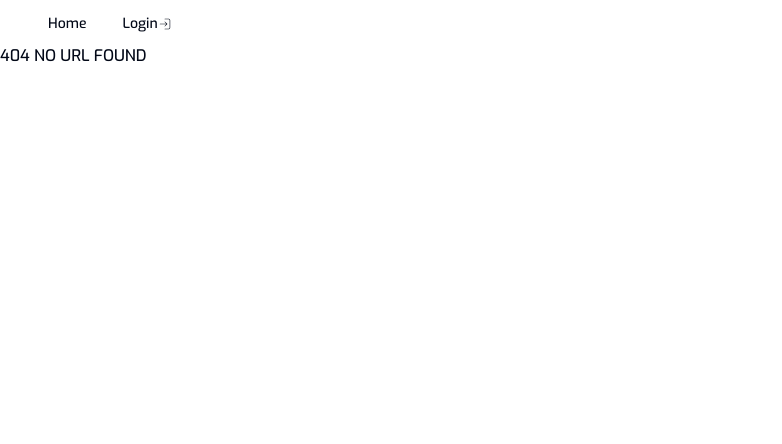
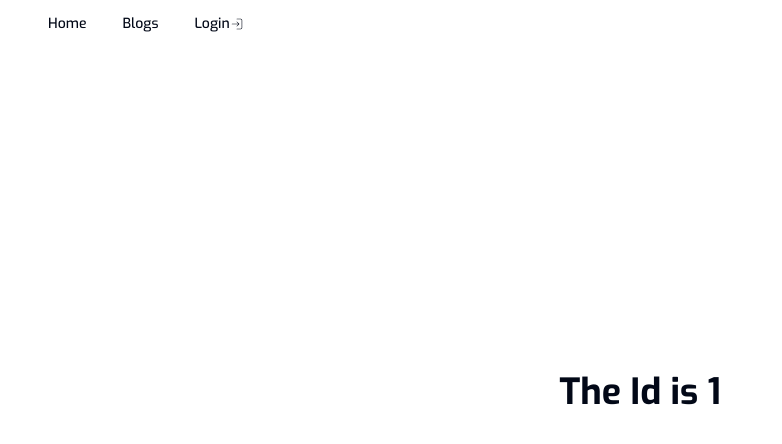
Before and after one commit to thisiskhandev/shade-vite-dashboard, a React (Vite) app: page /blogs/1 in a window 1280 px wide. Before the commit this address had no page. Shown: the top 444 px of the page, without its empty margins (0-782 px from the left). Built offline with nearby package versions, Linux system fonts and the light colour scheme.

Commit message:
Need to work on Single Post

```diff
--- /dev/null
+++ b/src/components/Cards.jsx
@@ -0,0 +1,31 @@
+import { NavLink } from "react-router-dom";
+import { Button } from "./ui/button";
+
+const Cards = () => {
+  return (
+    <div className="card">
+      <div className="bg-gray-100 flex items-center justify-center">
+        <div className="max-w-md bg-white p-6 rounded-md shadow-md">
+          <img
+            src="https://placekitten.com/400/300"
+            alt="Card Image"
+            className="rounded-md mb-4"
+          />
+
+          <h2 className="text-2xl font-bold mb-2">Card Heading</h2>
+
+          <p className="text-gray-600 mb-4">
+            Short description goes here. Add more details about the card
+            content.
+          </p>
+
+          <NavLink to="/blogs/1">
+            <Button>Read More</Button>
+          </NavLink>
+        </div>
+      </div>
+    </div>
+  );
+};
+
+export default Cards;
--- a/src/components/Navigation.jsx
+++ b/src/components/Navigation.jsx
@@ -93,6 +93,12 @@ export default function NavigationMenuDemo({ auth }) {
             </NavLink>
           </NavigationMenuItem>
 
+          <NavigationMenuItem>
+            <NavLink to="/blogs">
+              <Button variant="ghost">Blogs</Button>
+            </NavLink>
+          </NavigationMenuItem>
+
           {!authUser.token ? (
             <NavigationMenuItem>
               <NavLink to="/login">
--- /dev/null
+++ b/src/components/Wrapper.jsx
@@ -0,0 +1,18 @@
+import React from "react";
+
+const Wrapper = ({ children }) => {
+  return (
+    <main
+      className="container flex flex-col items-center justify-center"
+      style={{ ...styles }}
+    >
+      {children}
+    </main>
+  );
+};
+
+export default Wrapper;
+
+const styles = {
+  height: "90vh",
+};
--- a/src/pages/AddPost.jsx
+++ b/src/pages/AddPost.jsx
@@ -72,8 +72,8 @@ const AddPost = () => {
     },
   });
 
-  // console.log("Formik Values", formik.values);
-  // console.log("Formik Errors", formik.errors);
+  console.log("Formik Values", formik.values);
+  console.log("Formik Errors", formik.errors);
   return (
     <main
       className="container flex flex-col items-center justify-center"
--- /dev/null
+++ b/src/pages/Blogs.jsx
@@ -0,0 +1,18 @@
+import Cards from "@/components/Cards";
+
+const Blogs = () => {
+  return (
+    <>
+      <main className="container my-40">
+        <h1 className="text-4xl text-center font-bold mb-6">Blogs</h1>
+        <section>
+          <div className="cards grid grid-cols-4 gap-4">
+            <Cards />
+          </div>
+        </section>
+      </main>
+    </>
+  );
+};
+
+export default Blogs;
--- a/src/pages/Homepage.jsx
+++ b/src/pages/Homepage.jsx
@@ -1,16 +1,14 @@
 import { NavLink } from "react-router-dom";
 import { Button } from "@/components/ui/button";
 import { useSelector } from "react-redux";
+import Wrapper from "@/components/Wrapper";
 const Homepage = () => {
   // const auth = JSON.parse(localStorage.getItem("user"));
   const auth = useSelector((state) => state.auth.user);
   return (
     <>
-      <main className="container">
-        <section
-          className="flex justify-center items-center text-center"
-          style={{ height: "90vh" }}
-        >
+      <Wrapper className="container">
+        <section className="text-center">
           <div>
             <h1 className="text-4xl font-extrabold mb-6">
               Hello This is Headless work 🐱‍👤
@@ -41,7 +39,7 @@ const Homepage = () => {
             )}
           </div>
         </section>
-      </main>
+      </Wrapper>
     </>
   );
 };
--- a/src/pages/Login.jsx
+++ b/src/pages/Login.jsx
@@ -13,6 +13,7 @@ import { ToastAction } from "@/components/ui/toast";
 import { useToast } from "@/components/ui/use-toast";
 import { useDispatch, useSelector } from "react-redux";
 import { login } from "@/redux/slice/authSlice";
+import Wrapper from "@/components/Wrapper";
 
 export const Login = () => {
   const dispatch = useDispatch();
@@ -82,10 +83,7 @@ export const Login = () => {
     <>
       {/* {import.meta.env.VITE_API_ROOT} */}
 
-      <main
-        className="container flex flex-col items-center justify-center"
-        style={{ ...styles }}
-      >
+      <Wrapper>
         <h1 className="text-4xl font-bold mb-6">Login Page</h1>
         <section className="py-16 flex items-center justify-center flex-col shadow-xl rounded-lg w-2/3">
           <section className="form_section flex w-full gap-6 items-center justify-center">
@@ -129,11 +127,7 @@ export const Login = () => {
             </div>
           </section>
         </section>
-      </main>
+      </Wrapper>
     </>
   );
 };
-
-const styles = {
-  height: "90vh",
-};
--- /dev/null
+++ b/src/pages/posts/SinglePost.jsx
@@ -0,0 +1,17 @@
+import Wrapper from "@/components/Wrapper";
+import { useParams } from "react-router";
+
+const SinglePost = () => {
+  const params = useParams();
+  return (
+    <Wrapper>
+      <section>
+        <h1 className="text-4xl text-center font-bold mb-6">
+          The Id is {params.id}
+        </h1>
+      </section>
+    </Wrapper>
+  );
+};
+
+export default SinglePost;
--- a/src/redux/slice/authSlice.js
+++ b/src/redux/slice/authSlice.js
@@ -1,6 +1,5 @@
 import axios from "axios";
 import { createSlice, createAsyncThunk } from "@reduxjs/toolkit";
-import { PURGE } from "redux-persist";
 
 const initialState = {
   user: {},
--- a/src/routes/WebRoutes.jsx
+++ b/src/routes/WebRoutes.jsx
@@ -2,9 +2,12 @@ import { Dashboard } from "@/pages/Dashboard";
 import { Login } from "@/pages/Login";
 import Profile from "@/pages/Profile";
 import AddPost from "@/pages/AddPost";
+import Blogs from "@/pages/Blogs";
 import { Routes, Route } from "react-router-dom";
 import Homepage from "@/pages/Homepage";
 import { useSelector } from "react-redux";
+import SinglePost from "@/pages/posts/SinglePost";
+
 
 const WebRoutes = () => {
   // const auth = JSON.parse(localStorage.getItem("user"));
@@ -20,6 +23,9 @@ const WebRoutes = () => {
         </>
       )}
       <Route path="/login" element={<Login />}></Route>
+      <Route path="/blogs" element={<Blogs />}></Route>
+      <Route path="/blogs/:id" element={<SinglePost />}></Route>
+
       <Route path="*" element={<h1>404 NO URL FOUND</h1>}></Route>
     </Routes>
   );
```
